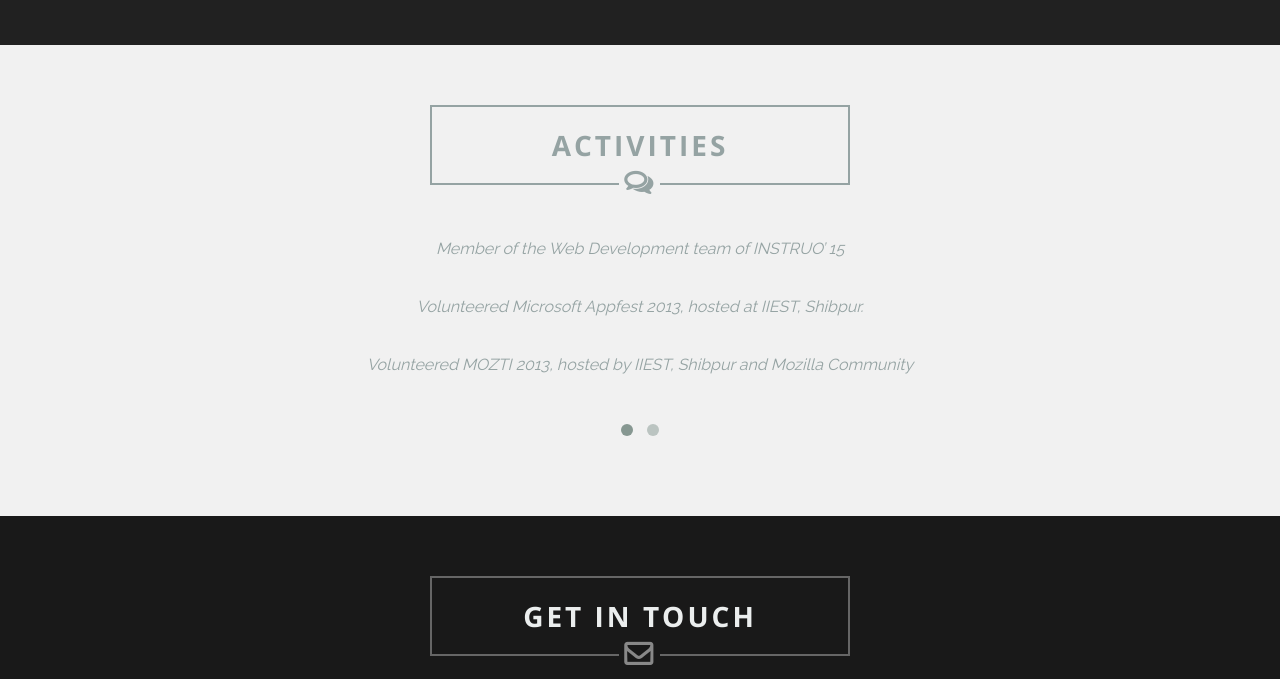
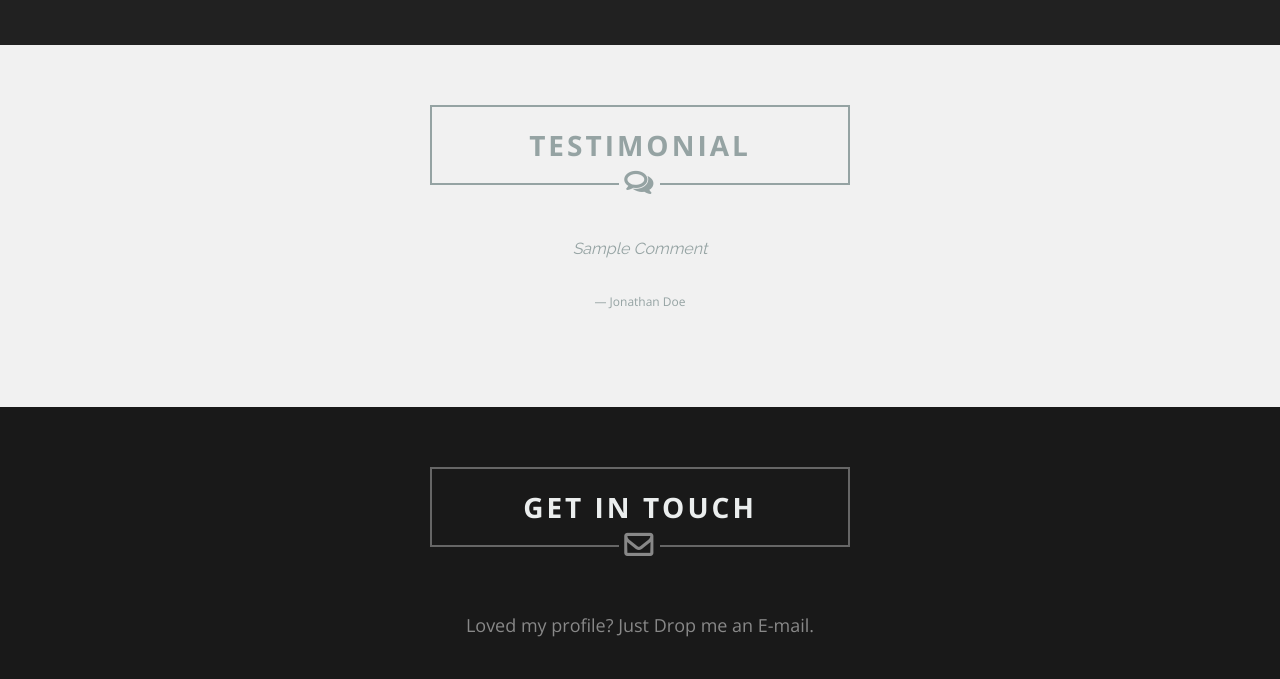
Before and after one commit to kumarsiddharth/ankurdebnath.github.io, a plain HTML site: page index.html in a window 1280 px wide. Shown: the part 6690-7369 px from the top of the page. Drawn offline with nearby package versions, Linux system fonts and the light colour scheme; some packages are replaced by stand-ins of ours; files whose address does not match are found by name.

Commit message:
testimonial

```diff
--- a/index.html
+++ b/index.html
@@ -463,21 +463,16 @@
       <div class="text-container">
          <div class="row">
           <div class="twelve columns flex-container">
-            <h1 class="section-title wow fadeInDown">Activities</h1>
+            <h1 class="section-title wow fadeInDown">Testimonial</h1>
 
             <div id="testimonial-slides" class="owl-carousel">
               <div>
-                <blockquote><p>Member of the Web Development team of INSTRUO’ 15</p>
-                	<p>Volunteered Microsoft Appfest 2013, hosted at IIEST, Shibpur.</p>
-                	<p>Volunteered MOZTI 2013, hosted by IIEST, Shibpur and Mozilla Community</p>
+                <blockquote>
+                  <p>Sample Comment</p>
+                  <cite> Jonathan Doe</cite>
               </blockquote>
               </div> <!-- Single testimonial -->
 
-              <div>
-                <blockquote><p>Infocom Hackstars 2013, (Ethical Hacking Workshop)</p>
-                	<p>HackTrack 2013, conducted by E-Cell IIT Delhi & TechDefence</p>
-              </blockquote>
-              </div> <!-- Single testimonial -->
 
 
             </div> <!-- Owl Carousel End -->
```
